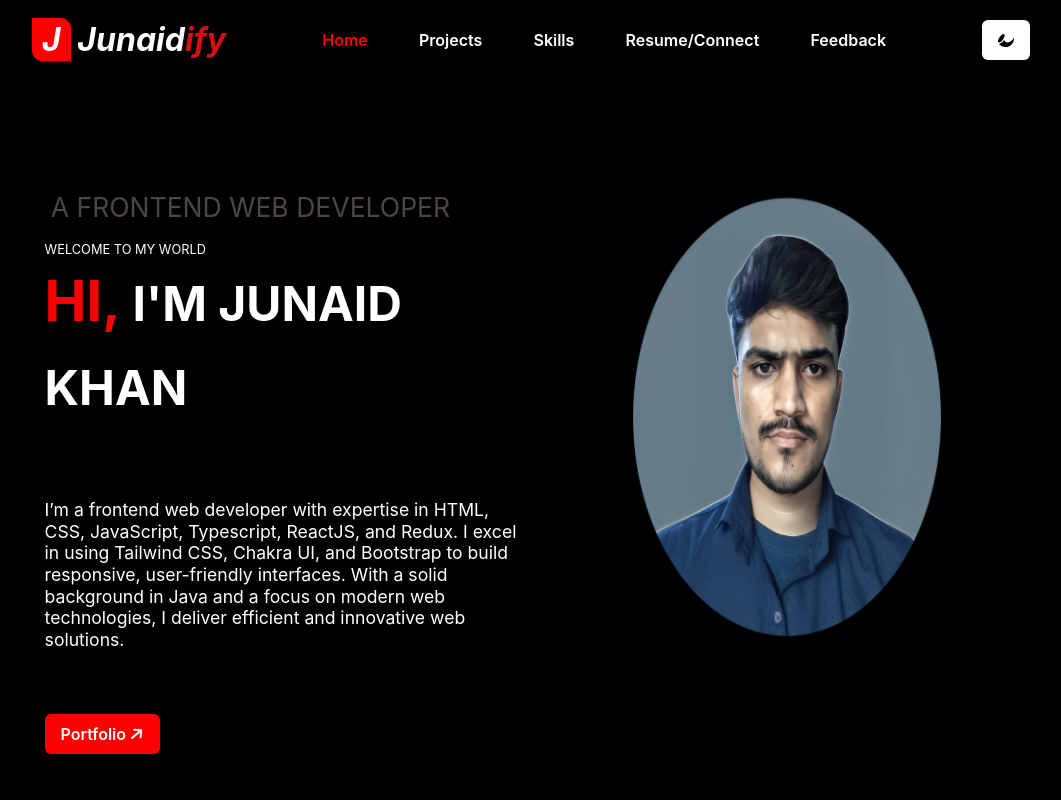
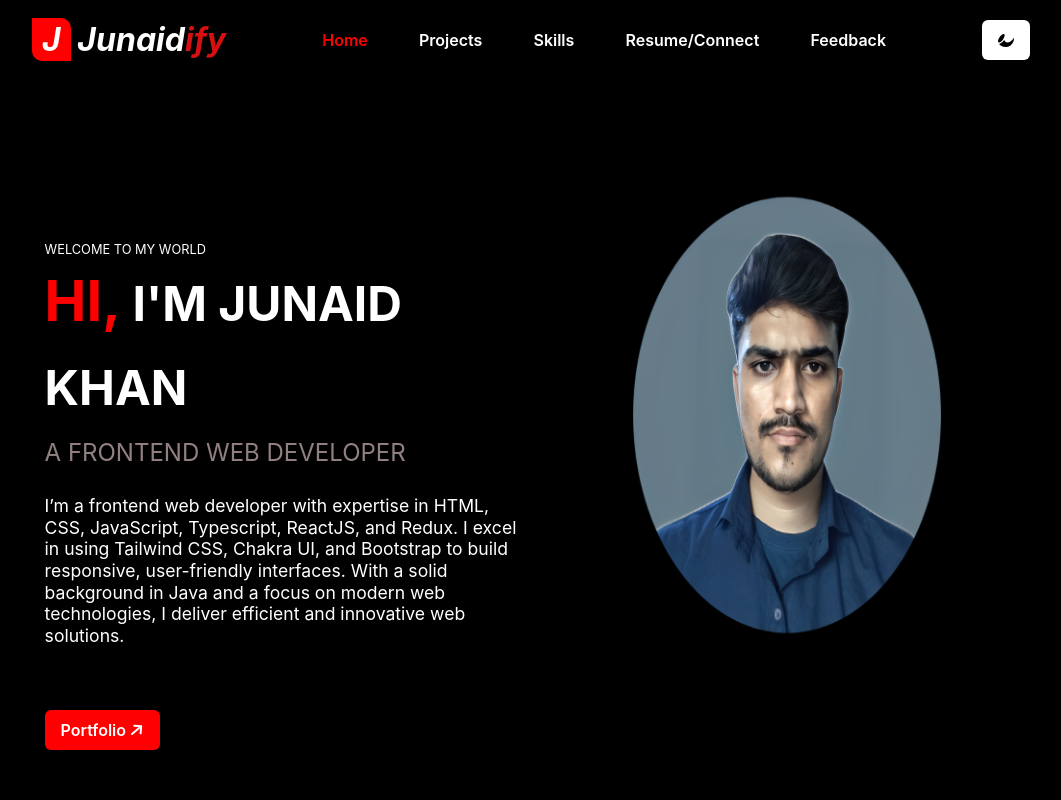
Before and after one commit to Junaidify/Portfolio, a React (Vite) app in the folder Frontend/: page / in a window 1280 px wide. Shown: the top 800 px of the page, without its empty margins (109-1170 px from the left). Built offline with nearby package versions, Linux system fonts and the light colour scheme; no server answers.

Commit message:
fixed bio

```diff
--- a/Frontend/src/components/Home.tsx
+++ b/Frontend/src/components/Home.tsx
@@ -35,7 +35,7 @@ const Home = forwardRef(({ textColor }: { textColor: string }, ref: any) => {
             <span style={{ color: "red" }}>HI,</span>{" "}
             <span style={{ fontSize: "3rem" }}>I'M JUNAID KHAN</span>
           </Text>
-          <Text color={textColor} className="bio">
+          <Text color={textColor} className="bio" fontSize={{ base: "1.1rem", md: "1.3rem"}} mt={"1vh"} ml={"2vw"} >
             {" "}
             A FRONTEND WEB DEVELOPER
           </Text>
@@ -43,7 +43,7 @@ const Home = forwardRef(({ textColor }: { textColor: string }, ref: any) => {
             color={textColor}
             className="home_bio"
             ml={"2vw"}
-            mt={"9vh"}
+            mt={"3vh"}
             lineHeight={"2.7vh"}
             fontSize={"1.1rem"}
           >
--- a/Frontend/src/styles/style.css
+++ b/Frontend/src/styles/style.css
@@ -144,33 +144,7 @@
 #main .home_intro_wrapper .bio {
   font-size: 1.5rem;
   color: rgb(145, 128, 128);
-  animation: blink 2s 5s forwards linear;
-  position: absolute;
   font-size: 1.5rem;
-  top: 28vh;
-  left: 2.2rem;
-  transition: all 2s;
-}
-
-@keyframes blink {
-  0% {
-    top: 28vh;
-    left: 3vw;
-    font-size: 2rem;
-    opacity: 0;
-  }
-  50% {
-    top: 7vh;
-    left: 2.5vw;
-    font-size: 1.7rem;
-    opacity: 0.5;
-  }
-  100% {
-    top: 28vh;
-    left: 2.2vw;
-    font-size: 1.5rem;
-    opacity: 1;
-  }
 }
 
 .main_img_wrapper {
@@ -224,26 +198,6 @@
     margin-top: -10vh;
   }
 
-  @keyframes blink {
-    0% {
-      top: 45vh;
-      left: 3vw;
-      font-size: 2rem;
-      opacity: 0;
-    }
-    50% {
-      top: 27vh;
-      left: 2.5vw;
-      font-size: 1.7rem;
-      opacity: 0.5;
-    }
-    100% {
-      top: 45vh;
-      left: 2.2vw;
-      font-size: 1.2rem;
-      opacity: 1;
-    }
-  }
 }
 
 @media screen and (min-width: 431px) and (max-width: 768px) {
@@ -269,27 +223,6 @@
 
   .home_intro_wrapper {
     margin-top: -10vh;
-  }
-
-  @keyframes blink {
-    0% {
-      top: 25vh;
-      left: 3vw;
-      font-size: 2rem;
-      opacity: 0;
-    }
-    50% {
-      top: 7vh;
-      left: 2.5vw;
-      font-size: 1.7rem;
-      opacity: 0.5;
-    }
-    100% {
-      top: 25vh;
-      left: 2.2vw;
-      font-size: 1.2rem;
-      opacity: 1;
-    }
   }
 }
 
@@ -321,27 +254,6 @@
   .home_bio {
     top: 20vh;
   }
-
-  @keyframes blink {
-    0% {
-      top: 30vh;
-      left: 3vw;
-      font-size: 2rem;
-      opacity: 0;
-    }
-    50% {
-      top: 17vh;
-      left: 2.5vw;
-      font-size: 1.7rem;
-      opacity: 0.5;
-    }
-    100% {
-      top: 30vh;
-      left: 2.2vw;
-      font-size: 1.2rem;
-      opacity: 1;
-    }
-  }
 }
 
 @media screen and (min-width: 1025px) {
@@ -367,28 +279,5 @@
     margin-top: 5vh;
   }
 
-  .bio {
-    top: 25vh;
-  }
 
-  @keyframes blink {
-    0% {
-      top: 25vh;
-      left: 3vw;
-      font-size: 2rem;
-      opacity: 0;
-    }
-    50% {
-      top: 7vh;
-      left: 2.5vw;
-      font-size: 1.7rem;
-      opacity: 0.5;
-    }
-    100% {
-      top: 25vh;
-      left: 2.2vw;
-      font-size: 1.2rem;
-      opacity: 1;
-    }
-  }
 }
```
